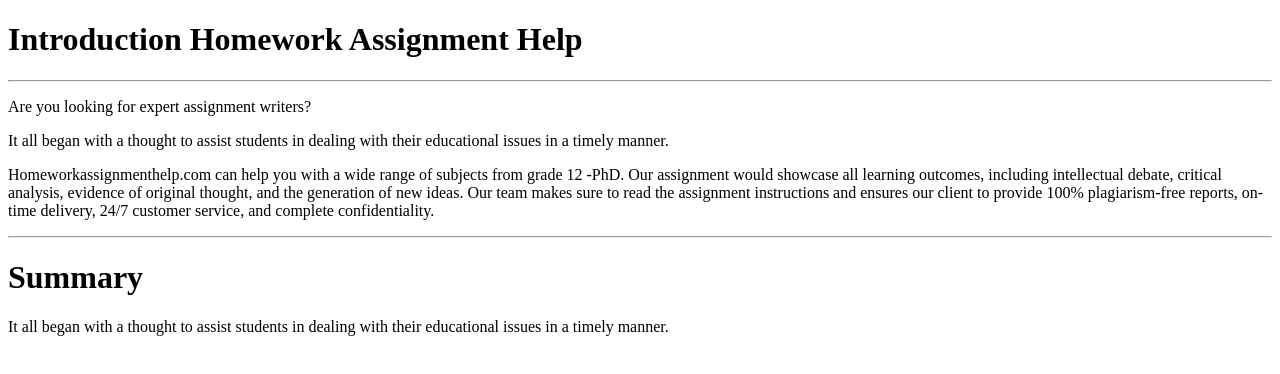
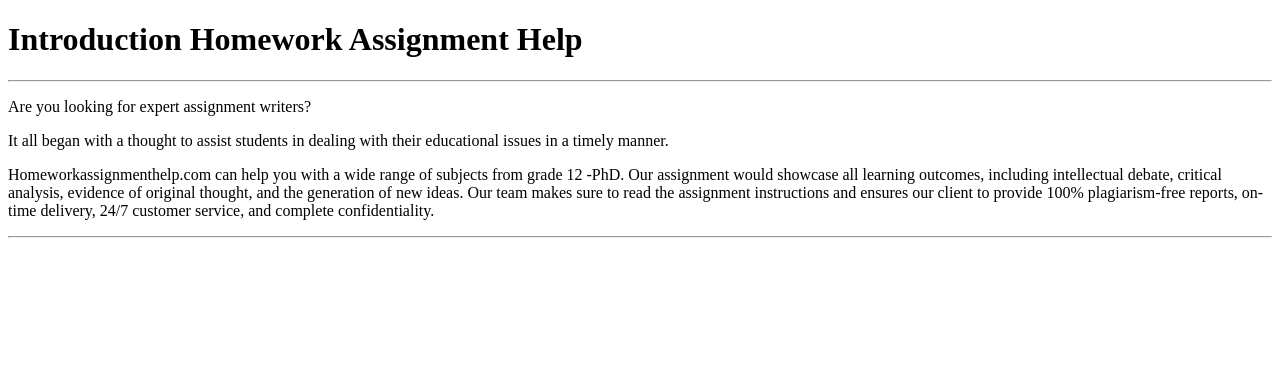
Before and after one commit to hahseo/Project6, a plain HTML site: page index.html in a window 1280 px wide. Drawn offline with Linux system fonts and the light colour scheme.

Commit message:
Remove Summary tag
Remove Summary tag

```diff
--- a/index.html
+++ b/index.html
@@ -14,8 +14,7 @@
 
 <p>Homeworkassignmenthelp.com can help you with a wide range of subjects from grade 12 -PhD. Our assignment would showcase all learning outcomes, including intellectual debate, critical analysis, evidence of original thought, and the generation of new ideas. Our team makes sure to read the assignment instructions and ensures our client to provide 100% plagiarism-free reports, on-time delivery, 24/7 customer service, and complete confidentiality.</p>
     <hr>
-    <h1>Summary</h1>
-    <p>It all began with a thought to assist students in dealing with their educational issues in a timely manner.</p>
+
 
 </body>
 </html>
```
